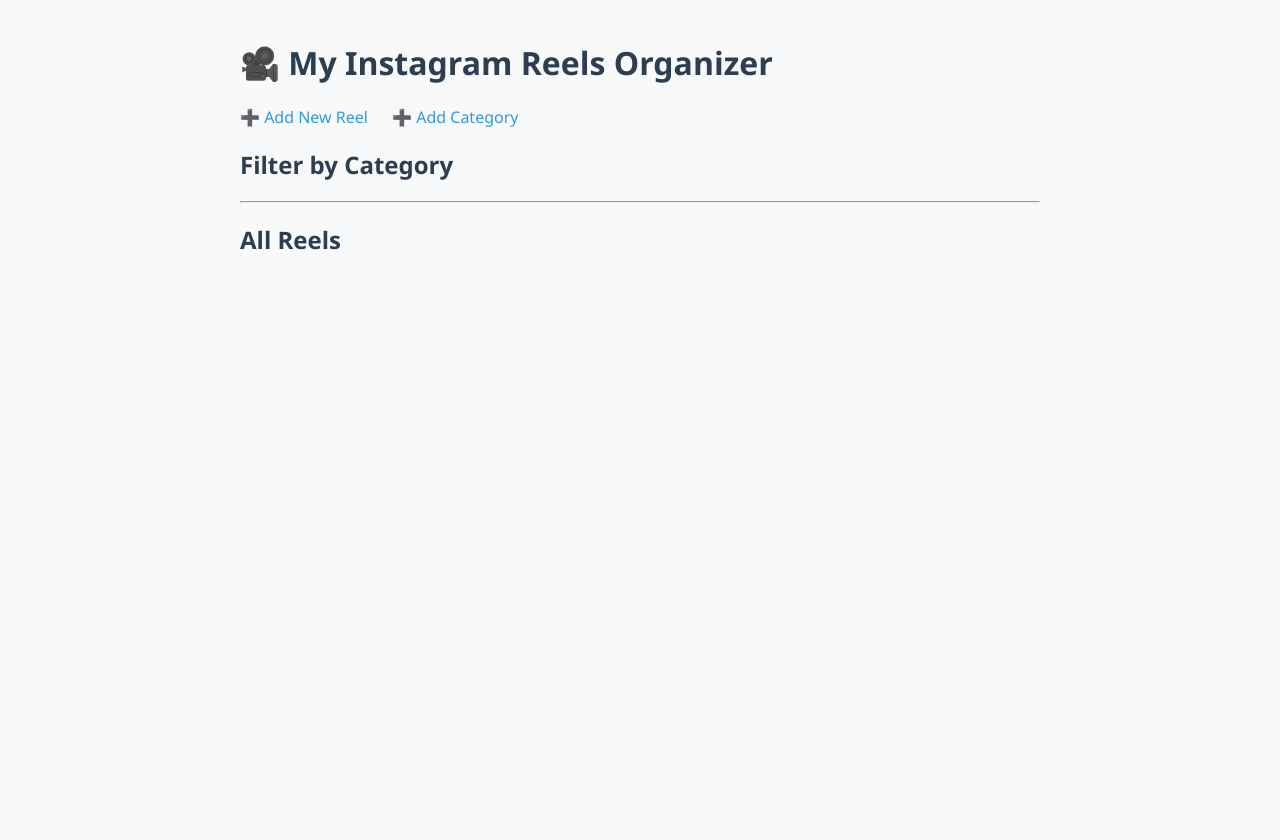
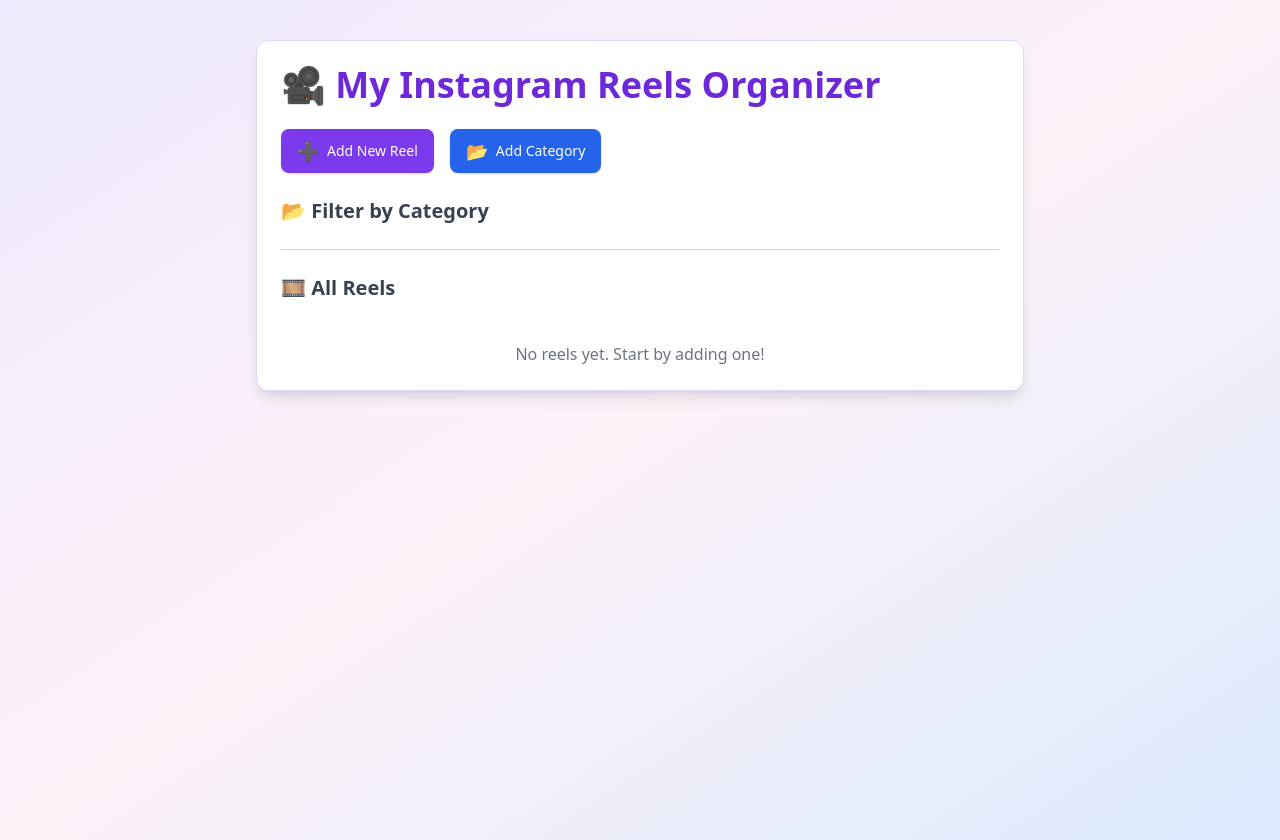
Before and after one commit to Yalson-Shrestha/instagram-saved-reels-organizer, a Flask app: page / in a window 1280 px wide. Before the commit the page ends 250 px from the top, so only its background shows below. Run offline with Flask 3, Linux system fonts and the light colour scheme.

Commit message:
Updated UI with Tailwind styling and improved layout

```diff
--- a/templates/index.html
+++ b/templates/index.html
@@ -2,39 +2,71 @@
 <html>
 <head>
     <title>My Saved Reels</title>
-    <link rel="stylesheet" href="/static/style.css">
+    <meta charset="UTF-8">
+    <meta name="viewport" content="width=device-width, initial-scale=1.0">
+    <!-- Tailwind CSS CDN -->
+    <link href="https://cdn.jsdelivr.net/npm/tailwindcss@2.2.19/dist/tailwind.min.css" rel="stylesheet">
 </head>
-<body>
-    <h1>🎥 My Instagram Reels Organizer</h1>
-    <a href="/add">➕ Add New Reel</a>
-    <a href="/add_category" style="margin-left:20px;">➕ Add Category</a>
+<body class="bg-gradient-to-br from-purple-100 via-pink-50 to-blue-100 min-h-screen font-sans">
+    <div class="max-w-3xl mx-auto p-6 bg-white rounded-xl shadow-lg mt-10 border border-purple-200">
 
-    <h2>Filter by Category</h2>
-    <ul>
+        <!-- Header -->
+        <h1 class="text-4xl font-extrabold text-purple-700 mb-6 flex items-center gap-2">
+            🎥 My Instagram Reels Organizer
+        </h1>
+
+        <!-- Action Links -->
+        <div class="mb-6 flex gap-4">
+        <a href="/add" class="inline-flex items-center gap-2 bg-purple-600 hover:bg-purple-700 text-white text-sm font-medium py-2 px-4 rounded-lg shadow transition">
+                <span class="text-lg">➕</span> Add New Reel
+            </a>
+            <a href="/add_category" class="inline-flex items-center gap-2 bg-blue-600 hover:bg-blue-700 text-white text-sm font-medium py-2 px-4 rounded-lg shadow transition">
+                <span class="text-lg">📂</span> Add Category
+            </a>
+        </div>
+
+
+        <!-- Filter by Category -->
+        <h2 class="text-xl font-semibold text-gray-700 mt-6 mb-2">📂 Filter by Category</h2>
+        <ul class="space-y-2">
             {% for cat in categories %}
-            <li>
-                <a href="/category/{{ cat.id }}">{{ cat.name }}</a>
-                <form method="POST" action="/delete_category/{{ cat.id }}" style="display:inline;" onsubmit="return confirm('Delete this category and all its reels?');">
-                    <button type="submit">🗑️</button>
+                <li class="flex justify-between items-center bg-blue-50 p-2 rounded-md shadow-sm">
+                    <a href="/category/{{ cat.id }}" class="text-blue-700 font-medium hover:underline">{{ cat.name }}</a>
+                    <form method="POST" action="/delete_category/{{ cat.id }}" onsubmit="return confirm('Delete this category and all its reels?');">
+                        <button type="submit" class="text-red-500 hover:text-red-700">🗑️</button>
                     </form>
                 </li>
             {% endfor %}
         </ul>
 
-    <hr>
+        <hr class="my-6 border-gray-300">
 
-    <h2>All Reels</h2>
-    <ul>
+        <!-- All Reels -->
+        <h2 class="text-xl font-semibold text-gray-700 mb-2">🎞️ All Reels</h2>
+
+        {% if reels|length == 0 %}
+            <div class="text-center text-gray-500 mt-10">
+                <p>No reels yet. Start by adding one!</p>
+            </div>
+        {% else %}
+            <ul class="space-y-3">
                 {% for reel in reels %}
-            <li>
-                <a href="{{ reel.url }}" target="_blank">{{ reel.title or reel.url }}</a>
-                - <strong>{{ reel.category.name }}</strong>
-                - {{ reel.date_added.strftime('%Y-%m-%d') }}
-                <form method="POST" action="/delete/{{ reel.id }}" style="display:inline;" onsubmit="return confirm('Delete this reel?');">
-                    <button type="submit">🗑️ Delete</button>
+                    <li class="bg-purple-50 p-4 rounded-lg shadow flex justify-between items-start border border-purple-200">
+                        <div>
+                            <a href="{{ reel.url }}" target="_blank" class="text-purple-800 hover:underline font-semibold">
+                                {{ reel.title or reel.url }}
+                            </a>
+                            <div class="text-sm text-gray-600">
+                                {{ reel.category.name }} • {{ reel.date_added.strftime('%Y-%m-%d') }}
+                            </div>
+                        </div>
+                        <form method="POST" action="/delete/{{ reel.id }}" onsubmit="return confirm('Delete this reel?');">
+                            <button type="submit" class="text-red-600 hover:text-red-800 text-sm">🗑️ Delete</button>
                         </form>
                     </li>
                 {% endfor %}
             </ul>
+        {% endif %}
+    </div>
 </body>
 </html>
```
Also changed, not shown: templates/add_category.html (+31 -9 lines), templates/add_reel.html (+59 -20 lines). Lines whose indentation alone changed are shown as unchanged.
